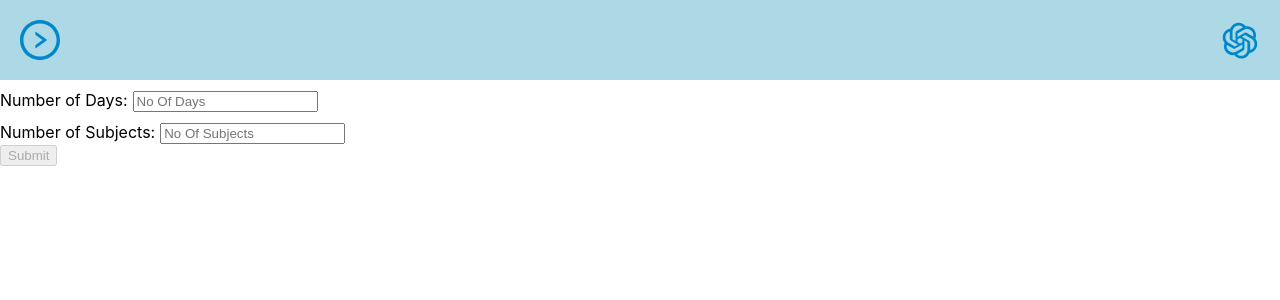
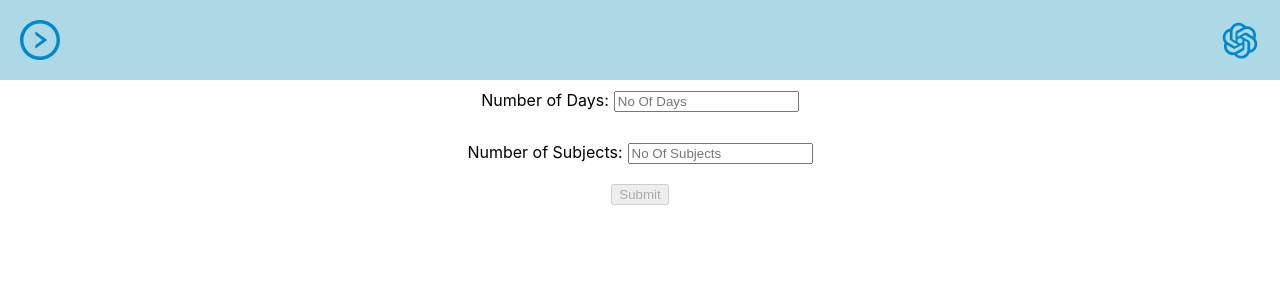
Before and after one commit to VinayKumar0999/TimeMaster, a React (Create React App) app: page / in a window 1280 px wide. Shown: the top 300 px of the page. Built offline with nearby package versions, Linux system fonts and the light colour scheme.

Commit message:
form alignment issue fixed

```diff
--- a/src/common/RegistrationForm.js
+++ b/src/common/RegistrationForm.js
@@ -96,7 +96,7 @@ const RegisterForm = () => {
 
   return (
     <>
-    <form onSubmit={handleSubmit} className="time-registration-form">
+    <form onSubmit={handleSubmit} className="time-registration-form time-flex">
     <div className='common-input-field'>
       <label>
         Number of Days:
```
